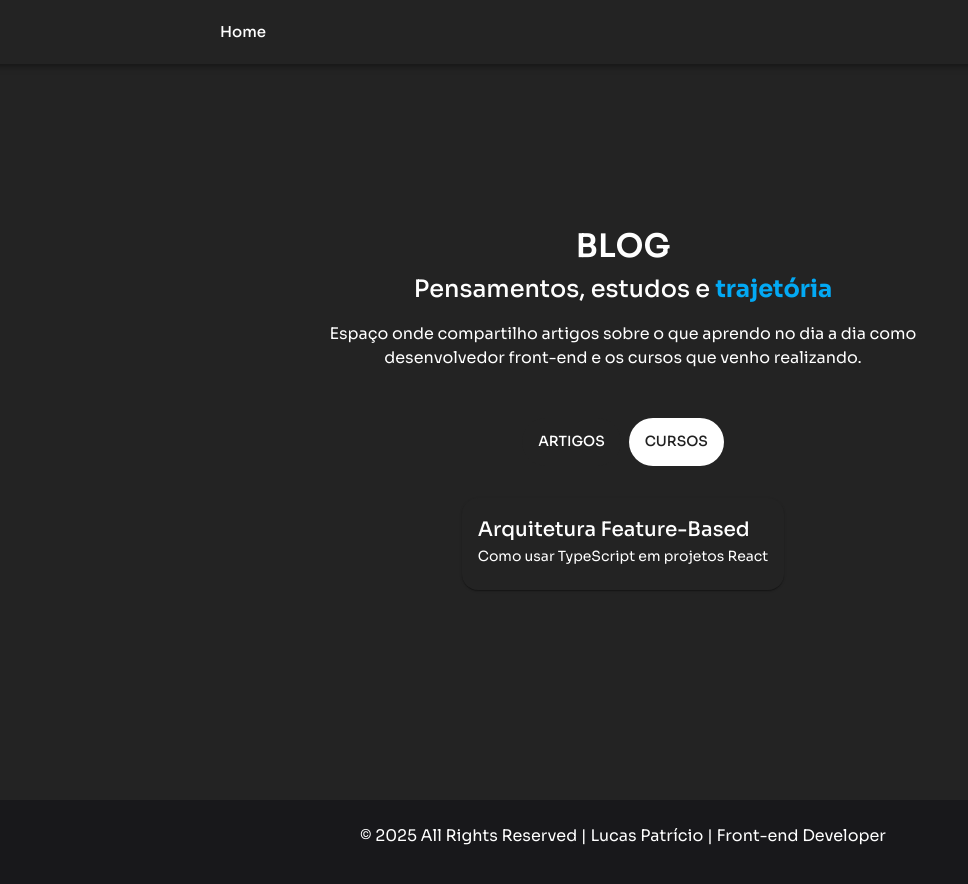
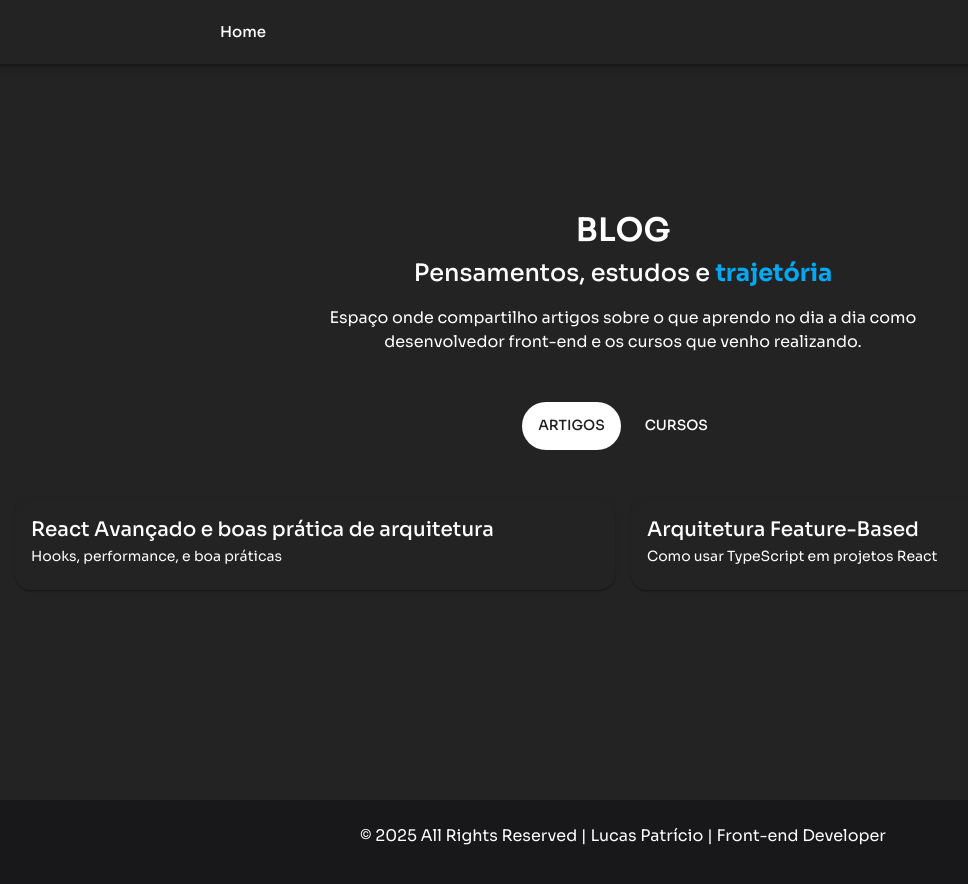
Before and after one commit to patrilucas59/Lucas_Patricio_Portfolio, a React (Vite) app: page /blog/artigos in a window 1280 px wide. Shown: the top 884 px of the page, without its empty margins (17-985 px from the left). Built offline with nearby package versions, Linux system fonts and the light colour scheme; some icons are missing.

Commit message:
feat(Blog): aplicação de Cards Ux com expansão inline

```diff
--- a/src/pages/Blog/Articles/index.tsx
+++ b/src/pages/Blog/Articles/index.tsx
@@ -1,14 +1,13 @@
-import { Box } from "@mui/material";
+import { Box, useTheme } from "@mui/material";
 import { useState } from "react";
 import { BlogItem } from "pages/Blog/types/blog-item";
 import BlogCard from "../components/BlogCard";
-import BlogDetail from "../components/BlogDetail";
 
   const mock: BlogItem[] = [
     {
       id: '1',
-      type: 'course',
-      title: 'React Avançado',
+      type: 'article',
+      title: 'React Avançado e boas prática de arquitetura',
       description: 'Hooks, performance, e boa práticas',
     },
     {
@@ -21,22 +20,22 @@ import BlogDetail from "../components/BlogDetail";
 
   const BlogArticles = () => {
     const [selected, setSelected] = useState<BlogItem | null>(null);
+    const theme = useTheme();
 
     const articles = mock.filter(item => item.type === 'article');
 
     return (
       <>
-        <Box sx={{ display: 'flex', gap: 2 }}>
+        <Box sx={{ display: 'flex', gap: 2, backgroundColor: theme.palette.primary.main, padding: 2, borderRadius: 2 }}>
           {articles.map(item => (
           <BlogCard
             key={item.id}
             item={item}
-            onClick={() => setSelected(item)}
+            isSelected={selected?.id === item.id}
+            onClick={() => setSelected(selected?.id === item.id ? null : item)}
           />
         ))}
         </Box>
-
-        <BlogDetail item={selected} onClose={() => setSelected(null)}/>
       </>
     )
   }
--- a/src/pages/Blog/BlogHome.tsx
+++ b/src/pages/Blog/BlogHome.tsx
@@ -27,20 +27,20 @@ const BlogHome = () => {
 const StyledTab = styled(Tab)(({ theme }) => ({
   padding: '8px 16px',
   margin: '0 4px',
-  backgroundColor: theme.palette.background.default,
-  color: theme.palette.text.primary,
+  backgroundColor: theme.palette.primary.main,
+  color: theme.palette.primary.contrastText,
   borderRadius: 999,
   zIndex: 1,
   transition: 'all 0.25s ease',
 
   '&:hover': {
-    backgroundColor: theme.palette.common.white,
+    backgroundColor: theme.palette.common.black,
     transform: 'scale(1.05)',
   },
 
   '&.Mui-selected': {
-    backgroundColor: theme.palette.primary.main,
-    color: theme.palette.primary.contrastText,
+     backgroundColor: theme.palette.background.default,
+    color: theme.palette.text.primary,
   },
 }));
 
--- a/src/pages/Blog/Courses/index.tsx
+++ b/src/pages/Blog/Courses/index.tsx
@@ -1,8 +1,7 @@
-import { Box } from "@mui/material";
+import { Box, useTheme } from "@mui/material";
 import { useState } from "react";
 import { BlogItem } from "pages/Blog/types/blog-item";
 import BlogCard from "../components/BlogCard";
-import BlogDetail from "../components/BlogDetail";
 
   const mock: BlogItem[] = [
     {
@@ -13,30 +12,30 @@ import BlogDetail from "../components/BlogDetail";
     },
     {
       id: '2',
-      type: 'article',
-      title: 'Arquitetura Feature-Based',
+      type: 'course',
+      title: 'TypeScript Avançado para React',
       description: 'Como usar TypeScript em projetos React',
     }
   ]
 
   const BlogCourses = () => {
     const [selected, setSelected] = useState<BlogItem | null>(null);
+    const theme = useTheme();
 
     const courses = mock.filter(item => item.type === 'course');
 
     return (
       <>
-        <Box sx={{ display: 'flex', gap: 2 }}>
+        <Box sx={{ display: 'flex', gap: 2, backgroundColor: theme.palette.primary.main, padding: 2, borderRadius: 2 }}>
           {courses.map(item => (
           <BlogCard
             key={item.id}
             item={item}
-            onClick={() => setSelected(item)}
+            isSelected={selected?.id === item.id}
+            onClick={() => setSelected(selected?.id === item.id ? null : item)}
           />
         ))}
         </Box>
-
-        <BlogDetail item={selected} onClose={() => setSelected(null)}/>
       </>
     )
   }
--- a/src/pages/Blog/components/BlogCard/index.tsx
+++ b/src/pages/Blog/components/BlogCard/index.tsx
@@ -1,15 +1,24 @@
-import { Card, CardContent, Typography, useTheme } from "@mui/material"
+import { Box, Card, CardContent, Collapse, Typography, useTheme } from "@mui/material"
 import { BlogCardProps } from "pages/Blog/types/blog-card"
 
 
-const BlogCard = ({ item, onClick }: BlogCardProps) => {
+const BlogCard = ({ item, onClick, isSelected }: BlogCardProps) => {
   const theme = useTheme();
 
   return (
-    <Card onClick={onClick} sx={{ minWidth: 250, cursor: 'pointer', backgroundColor: theme.palette.primary.main, color: theme.palette.primary.contrastText, borderRadius: 4 }}>
+    <Card onClick={onClick} sx={{ width: 600, cursor: 'pointer', backgroundColor: theme.palette.primary.main, color: theme.palette.primary.contrastText, borderRadius: 4 }}>
       <CardContent>
         <Typography variant="h6">{item.title}</Typography>
         <Typography variant="body2">{item.description}</Typography>
+
+        <Collapse in={isSelected}>
+          <Box mt={2}>
+            <Typography variant="body1">
+              Aqui você pode colocar o conteúdo completo do artigo ou curso.
+              Pode vir de API depois.
+            </Typography>
+          </Box>
+        </Collapse>
       </CardContent>
     </Card>
   )
--- a/src/pages/Blog/components/BlogDetail/index.tsx
+++ /dev/null
@@ -1,21 +0,0 @@
-import { Box, Drawer, Typography } from "@mui/material";
-import { BlogDetailProps } from "pages/Blog/types/blog-detail";
-
-const BlogDetail = ({ item, onClose }: BlogDetailProps) => {
-  return (
-    <Drawer anchor="right" open={!!item} onClose={onClose}>
-      <Box sx={{ width: 350, p: 3 }}>
-        {item && (
-          <>
-            <Typography variant="h5">{item.title}</Typography>
-
-            <Typography sx={{ mt: 2 }}>{item.description}</Typography>
-
-          </>
-        )}
-      </Box>
-    </Drawer>
-  )
-}
-
-export default BlogDetail;
--- a/src/pages/Blog/types/blog-card.ts
+++ b/src/pages/Blog/types/blog-card.ts
@@ -2,5 +2,6 @@ import { BlogItem } from "./blog-item"
 
 export type BlogCardProps = {
   item: BlogItem
+  isSelected: boolean;
   onClick: () => void
 }
```
